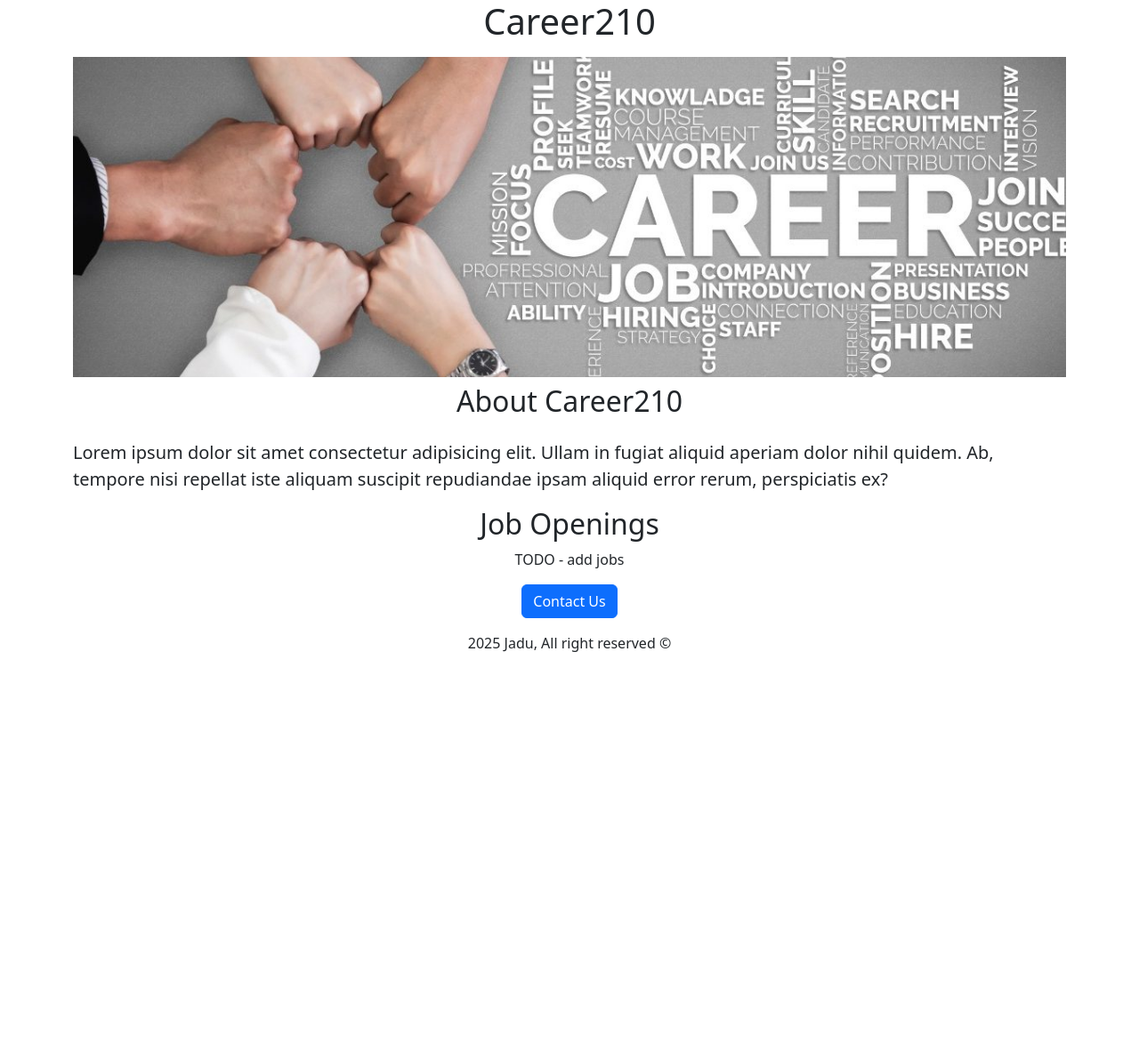
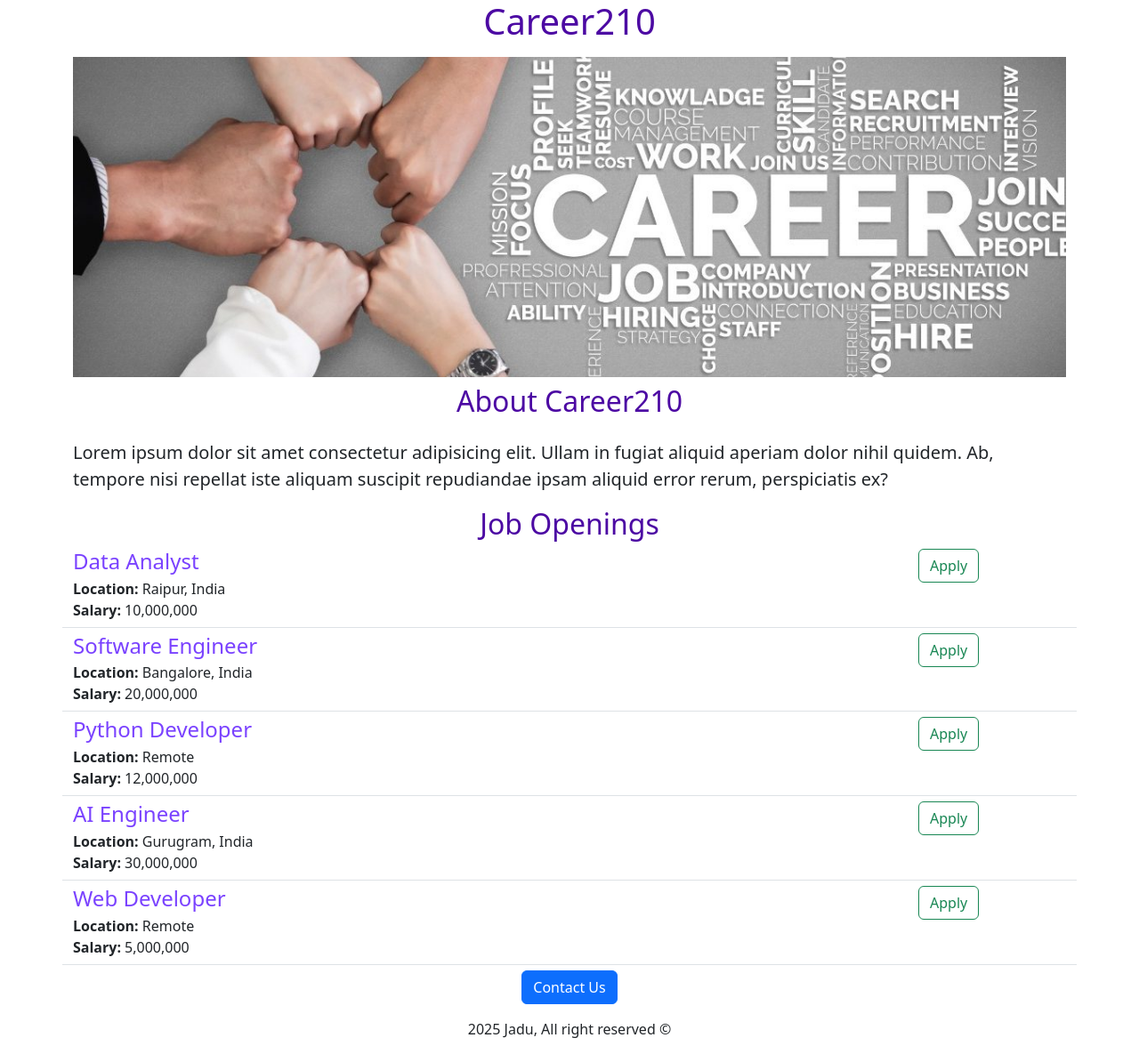
Before and after one commit to PacifistJACK/career-website, a Flask app: page / in a window 1280 px wide. Shown: the whole page at 89% size. Before the commit the page ends 733 px from the top, so only its background shows below. Run offline with Flask 3, Linux system fonts and the light colour scheme.

Commit message:
Added Dynamic data

```diff
--- a/app.py
+++ b/app.py
@@ -2,9 +2,44 @@ from flask import Flask, render_template
 
 app = Flask(__name__)
 
+#adding dummy data
+
+Jobs = [
+    {
+        'id': 1,
+        'title': 'Data Analyst',
+        'location': 'Raipur, India',
+        'salary': '10,000,000'
+    },
+    {
+        'id': 2,
+        'title': 'Software Engineer',
+        'location': 'Bangalore, India',
+        'salary': '20,000,000'
+    },
+    {
+        'id': 3,
+        'title': 'Python Developer',
+        'location': 'Remote',
+        'salary': '12,000,000'
+    },
+    {
+        'id': 4,
+        'title': 'AI Engineer',
+        'location': 'Gurugram, India',
+        'salary': '30,000,000'
+    },
+    {
+        'id': 5,
+        'title': 'Web Developer',
+        'location': 'Remote',
+        'salary': '5,000,000'
+    }
+]
+
 @app.route("/")
 def hello_world():
-    return render_template('home.html')
+    return render_template('home.html', jobs = Jobs)
 
 if __name__ == "__main__":
     app.run(debug=True)
--- a/templates/home.html
+++ b/templates/home.html
@@ -8,7 +8,7 @@
     <link href="https://cdn.jsdelivr.net/npm/bootstrap@5.3.3/dist/css/bootstrap.min.css" rel="stylesheet"
         integrity="sha384-QWTKZyjpPEjISv5WaRU9OFeRpok6YctnYmDr5pNlyT2bRjXh0JMhjY6hW+ALEwIH" crossorigin="anonymous">
     <style>
-        #banner{
+        #banner {
             height: 360px;
             width: 100%;
             object-fit: cover;
@@ -18,15 +18,19 @@
 
 <body>
     <div class="container">
-        <h1 class="text-center mb-3">Career210</h1>
+        <h1 class="text-center mb-3" style="color:rgb(76, 9, 163)">Career210</h1>
         <img id="banner" src="static/banner.jpeg" class="img-fluid">
-        <h2 class="text-center mt-2 mb-4">About Career210</h2>
-        <p class="lead" >Lorem ipsum dolor sit amet consectetur adipisicing elit.
+        <h2 class="text-center mt-2 mb-4" style="color:rgb(76, 9, 163)">About Career210</h2>
+        <p class="lead">Lorem ipsum dolor sit amet consectetur adipisicing elit.
             Ullam in fugiat aliquid aperiam dolor nihil quidem.
             Ab, tempore nisi repellat iste aliquam suscipit repudiandae ipsam
             aliquid error rerum, perspiciatis ex?</p>
-        <h2 class="text-center mt-2 ">Job Openings</h2>
-        <p class="text-center">TODO - add jobs</p>
+        <h2 class="text-center mt-2 "style="color:rgb(76, 9, 163)">Job Openings</h2>
+        <div>
+            {% for job in jobs %}
+                {% include 'jobss.html' %}
+            {% endfor %}
+        </div>
         <div class="text-center">
             <button class="btn btn-primary">Contact Us</button>
         </div>
--- /dev/null
+++ b/templates/jobss.html
@@ -0,0 +1,12 @@
+<div class="border-bottom row" style="margin-bottom: 6px; padding-bottom: 7px;">
+    <div class="col-10">
+        <h4 style="color:rgb(122, 66, 255); margin-bottom: 4px;">{{ job['title'] }}</h4>
+            <div><b>Location:</b> {{ job['location'] }}</div>
+            {% if 'salary' in job%}
+            <div><b>Salary:</b> {{ job['salary'] }}</div>
+            {% endif %}
+    </div>
+    <div class="col-2">
+        <button type="button" class="btn btn-outline-success">Apply</button>
+    </div>
+</div>
```
